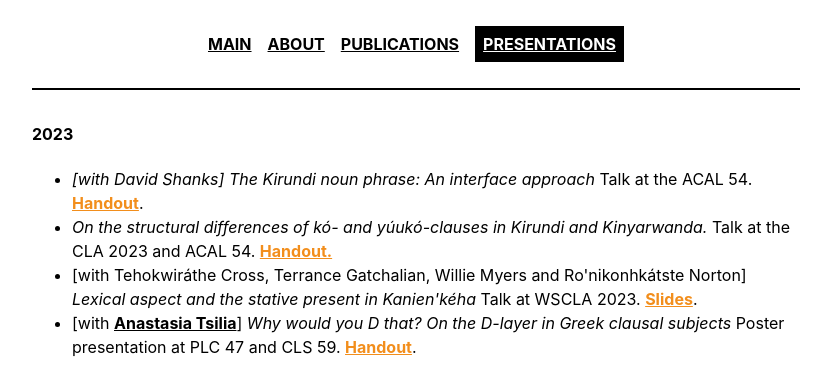
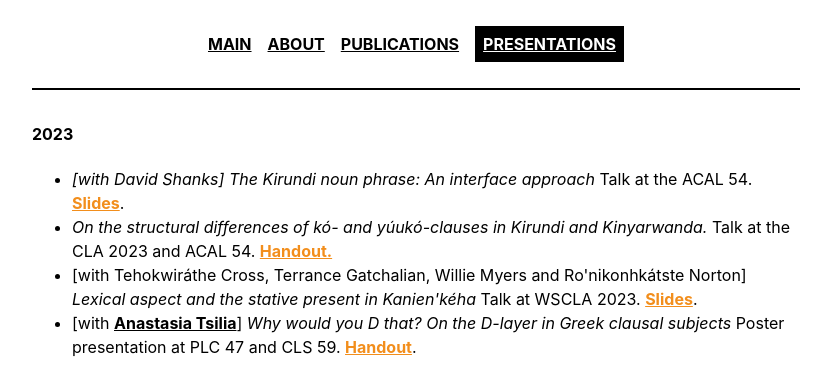
Before and after one commit to morgunova-katya/morgunova-katya.github.io, a Jekyll site: the page built from _pages/presentations.md, in a window 1280 px wide. Shown: the top 385 px of the page, without its empty margins (224-1045 px from the left). Built offline with Jekyll 4.4.1, drawn with Linux system fonts in a browser that asks for light colours.

Commit message:
Update presentations.md

```diff
--- a/_pages/presentations.md
+++ b/_pages/presentations.md
@@ -6,7 +6,7 @@ title: Presentations
 <h4> 2023 </h4>
 
 <ul>
-	<li> <i>[with David Shanks] The Kirundi noun phrase: An interface approach</i> Talk at the ACAL 54. <a href="{{ site.baseurl }}/files/morgunova_shanks_acal.pdf" class="pdf">Handout</a>. </li>
+	<li> <i>[with David Shanks] The Kirundi noun phrase: An interface approach</i> Talk at the ACAL 54. <a href="{{ site.baseurl }}/files/morgunova_shanks_acal.pdf" class="pdf">Slides</a>. </li>
 	<li> <i>On the structural differences of kó- and yúukó-clauses in Kirundi and Kinyarwanda.</i> Talk at the CLA 2023 and ACAL 54. <a href="{{ site.baseurl }}/files/morgunova_2023_ACAL_handout.pdf" class="pdf">Handout.</a> </li>
 	<li>[with Tehokwiráthe Cross, Terrance Gatchalian, Willie Myers and Ro'nikonhkátste Norton] <i> Lexical aspect and the stative present in Kanien'kéha </i> Talk at WSCLA 2023. <a href="{{ site.baseurl }}/files/wscla_slides.pdf" class="pdf">Slides</a>.</li>
 	<li>[with <a href='https://www.anastasiatsilia.com/'>Anastasia Tsilia</a>] <i> Why would you D that? On the D-layer in Greek clausal subjects </i> Poster presentation at PLC 47 and CLS 59. <a href="{{ site.baseurl }}/files/greek_spr2023_handout.pdf" class="pdf">Handout</a>.</li>
```
